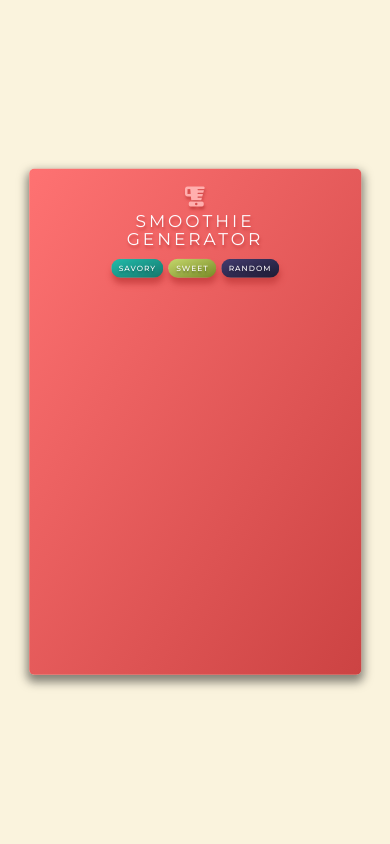
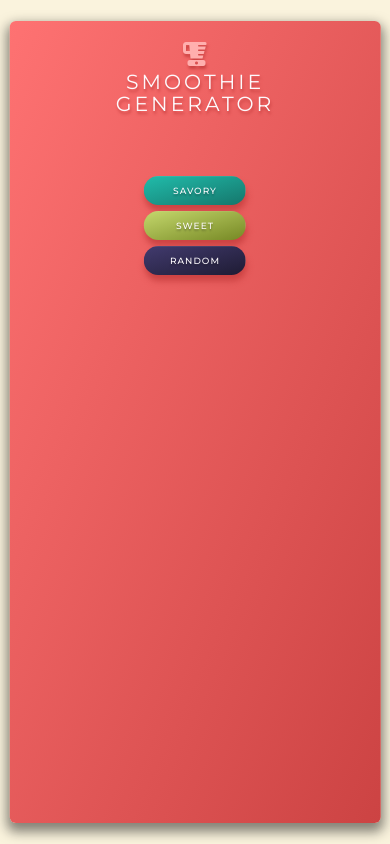
Before and after one commit to mega-bailey/randomsmoothie, a PHP site: page / in a window 390 px wide. Run offline with PHP 8.4, Linux system fonts and the light colour scheme; some libraries are stand-ins or nearby versions.

Commit message:
Adjust UI for mobile

```diff
--- a/style.scss
+++ b/style.scss
@@ -39,7 +39,6 @@ body {
 
 .container {
   width: 70%;
-  max-width: 110rem;
   position: absolute;
   left: 50%;
   top: 50%;
@@ -164,42 +163,6 @@ body {
 }
 
 //MEDIA QUERIES
-/*
-0 - 600px:    Phone
-600 - 900px:  Tablet portrait
-900 - 1200px: Tablet landscape
-[1200 - 1800px: Desktop normal styles apply]
-1800+ :       Larger Desktop
-
-1em = 16px;
-*/
-
-@mixin respond($breakpoint) {
-  @if $breakpoint == phone {
-    @media only screen and (max-width: 37.5em) {
-      //600px
-      @content;
-    }
-  }
-  @if $breakpoint == tab-port {
-    @media only screen and (max-width: 56.25em) {
-      //900px
-      @content;
-    }
-  }
-  @if $breakpoint == tab-land {
-    @media only screen and (max-width: 75em) {
-      //1200px
-      @content;
-    }
-  }
-  @if $breakpoint == big-desktop {
-    @media only screen and (min-width: 112.5em) {
-      //1800px
-      @content;
-    }
-  }
-}
 
 @media only screen and (max-width: 1200px) {
   html {
@@ -240,6 +203,7 @@ body {
     font-size: 50%;
   }
   .container {
+    width: 80vw;
     display: flex;
     flex-direction: column;
   }
@@ -280,7 +244,7 @@ body {
     font-size: 37.5%;
   }
   .container {
-    width: 85%;
+    width: 85vw;
     padding: 1.5rem;
   }
   .header {
@@ -306,16 +270,25 @@ body {
 }
 
 @media only screen and (max-width: 450px) {
-  html {
-    font-size: 31.25%;
+  .container {
+    width: 95vw;
+    height: 95vh;
   }
-  .container {
-    padding: 1.5rem;
-    min-height: 60vh;
+  .btn-container {
+    height: 25%;
+    display: flex;
+    flex-direction: column;
   }
   .btn {
-    width: auto;
-    padding: 1rem 1.5rem;
+    width: 17rem;
+    padding: 1.5rem 2rem;
+    flex-direction: column;
+    align-items: center;
+    justify-content: center;
+    &:not(:last-child) {
+      margin-right: 0;
+      margin-bottom: 1rem;
+    }
   }
   .recipe-container {
     margin-top: 2rem;
@@ -323,7 +296,7 @@ body {
   .recipe {
     &__directions {
       margin: 0 auto;
-      padding: 1rem 0 0 0;
+      padding: 1rem 0;
     }
   }
 }
```
Also changed, not shown: dist/css/style.min.css.
